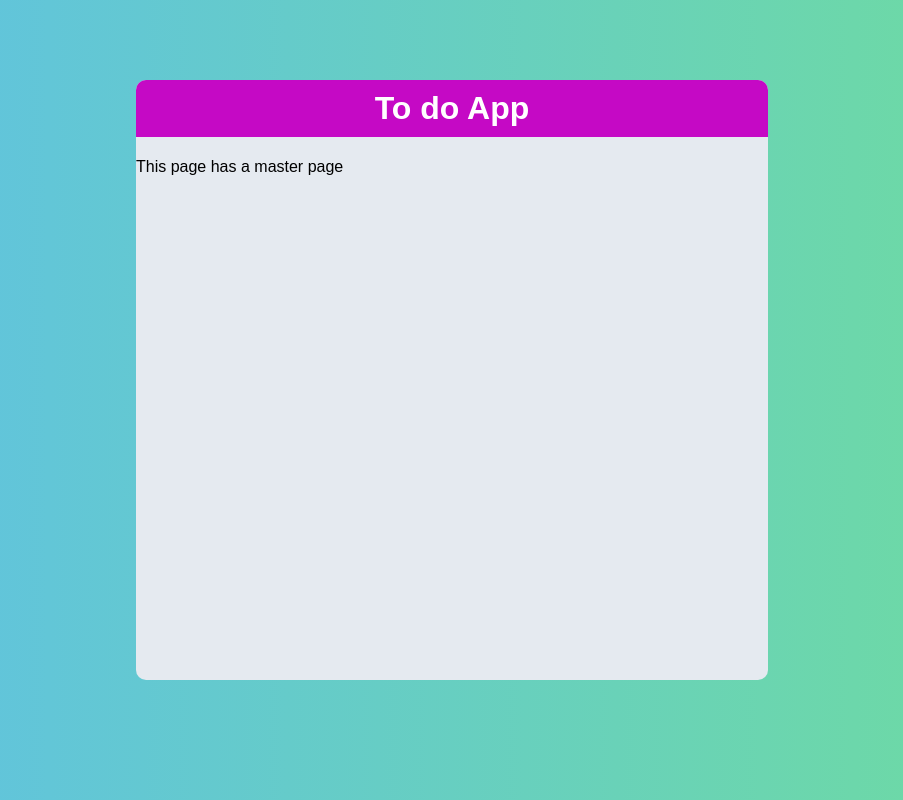
After one commit to wuerte/To-do-app-django, a Django app: template django_to_do/app_to_do/templates/add_task.html in a window 1280 px wide. The commit adds this page. Shown: the whole page, without its empty margins (188-1091 px from the left). Run offline with Django 3.2, Linux system fonts and the light colour scheme; the template is opened without the code that fills it, so the values that code supplies are empty.

Commit message:
creating empty add_task page, setting url path, view method

```diff
--- /dev/null
+++ b/django_to_do/app_to_do/static/style.css
@@ -0,0 +1,86 @@
+:root {
+    --borRad: 10px;
+    --white: #ffffff;
+  }
+
+body {
+    background-image: linear-gradient(to right, rgb(95, 193, 228), rgb(111, 220, 158));
+    opacity: 1;
+    font-family: sans-serif;
+  }
+
+#main-container {
+    background-color: rgb(229, 234, 240);
+    width: 50%;
+    margin-left: auto;
+    margin-right: auto;
+    margin-top: 80px;
+    border-radius: var(--borRad);
+    min-height: 600px;
+}
+
+h1 {
+    padding-top: 10px;
+    padding-bottom: 10px;
+    text-align: center;
+    color: white;
+}
+
+#header-container {
+    background-color: rgb(197, 9, 197);
+    border-radius: 10px 10px 0px 0px;
+}
+
+.task-container {
+    background-color: whitesmoke;
+    color: rgb(5, 184, 145);
+    border: 2px solid rgb(202, 111, 202);
+    border-radius: 15px;
+    margin-right: 30px;
+    margin-left: 30px;
+    margin-top: 10px;
+    padding-left: 10px;
+
+}
+
+#add-button {
+    border-radius: 15px;
+    background-color: rgb(4, 173, 4);
+    color: white;
+    margin-left: 30px;
+    padding-top: 2px;
+    padding-bottom: 2px;
+    padding-left: 10px;
+    width: 130px;
+}
+
+.task-edit {
+    text-align: right;
+    color: red;
+    padding-right: 10px;
+    padding-bottom: 10px;
+    border-radius: 15px;
+
+}
+
+.delete-link {
+    color: red;
+    text-align: right;
+    font-size: 19px;
+}
+
+.edit-link {
+    color: blue;
+    text-align: right;
+    font-size: 19px;
+}
+
+.done-link {
+    color: rgb(1, 167, 1);
+    text-align: right;
+    font-size: 19px;
+}
+
+.title {
+    font-size: 19px;
+}
--- /dev/null
+++ b/django_to_do/app_to_do/templates/add_task.html
@@ -0,0 +1,5 @@
+{% extends 'temp1.html' %}
+
+{% block content %}
+  <p>This page has a master page</p>
+{% endblock %}
--- a/django_to_do/app_to_do/templates/index.html
+++ b/django_to_do/app_to_do/templates/index.html
@@ -14,7 +14,7 @@
         </div>
 
         <div id="add-button">
-            <p>+ add new task</p>
+            <p><a href="add_task">+ add new task</a></p>
         </div>
 
         {% for x in tasks %}
--- /dev/null
+++ b/django_to_do/app_to_do/templates/temp1.html
@@ -0,0 +1,21 @@
+{% load static %}
+<!DOCTYPE html>
+<html lang="en">
+<head>
+    <meta charset="UTF-8">
+    <title>To do App</title>
+    <link rel="stylesheet" href="{% static 'style.css' %}">
+</head>
+<body>
+    <div id="main-container">
+
+        <div id="header-container">
+            <h1>To do App</h1>
+        </div>
+
+        {% block content %}
+        {% endblock %}
+
+    </div>
+</body>
+</html>
--- a/django_to_do/app_to_do/urls.py
+++ b/django_to_do/app_to_do/urls.py
@@ -3,4 +3,5 @@ from . import views
 
 urlpatterns = [
     path('', views.index, name='index'),
+    path('add_task', views.add_task, name='add_task'),
 ]
--- a/django_to_do/app_to_do/views.py
+++ b/django_to_do/app_to_do/views.py
@@ -8,3 +8,6 @@ def index(request):
         'tasks': tasks,
     }
     return render(request, 'index.html', context)
+
+def add_task(request):
+    return render(request, 'add_task.html')
```
